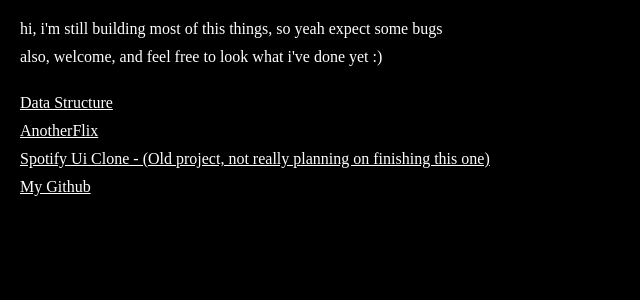
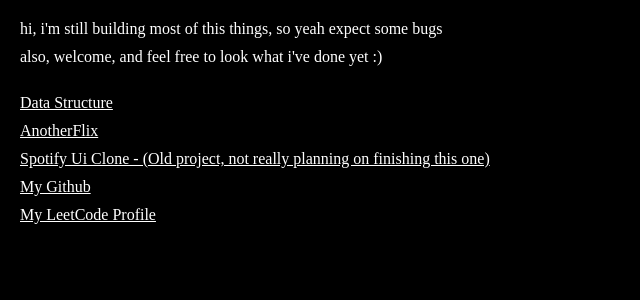
Before and after one commit to GuztaJF-DS/portfolio, a Next.js app: page / in a window 1280 px wide. Shown: the top 300 px of the page, without its empty margins (0-640 px from the left). Built offline with nearby package versions, Linux system fonts and the light colour scheme.

Commit message:
feat: added my leetCode Profile

```diff
--- a/src/pages/index.tsx
+++ b/src/pages/index.tsx
@@ -24,6 +24,9 @@ export default function Home() {
         <Link href={'https://github.com/GuztaJF-DS'}>
           My Github
         </Link>
+        <Link href={'https://leetcode.com/noobshippuden13/'}>
+          My LeetCode Profile
+        </Link>
       </main>
     </>
   );
```
